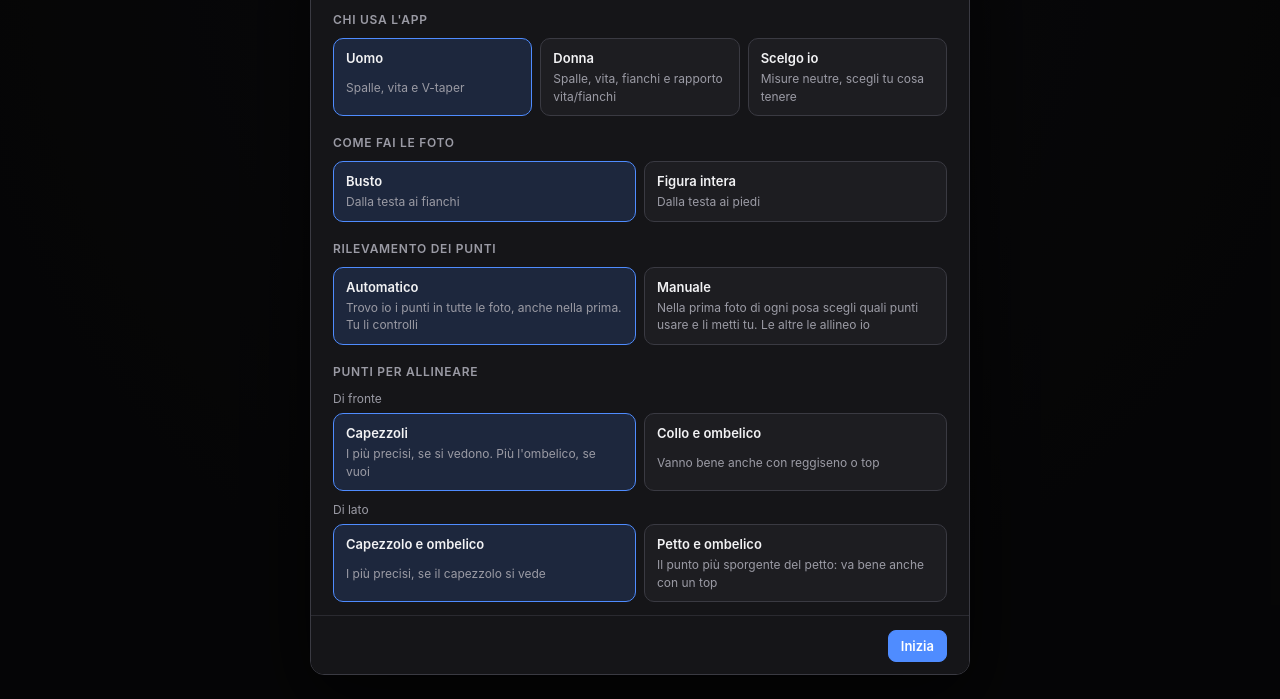
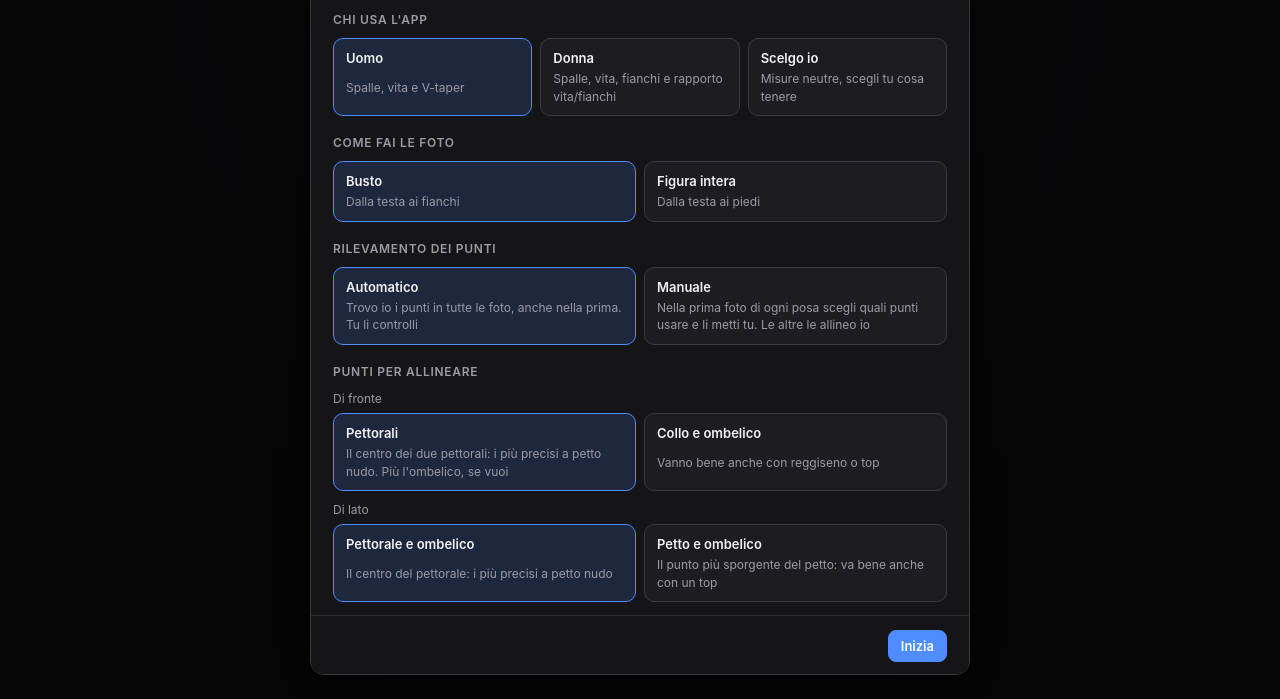
Before and after one commit to MarcoValli/FitProgress, a plain HTML site: page index.html in a window 1280 px wide. Shown: the part 101-800 px from the top of the page. Drawn offline with Linux system fonts and the light colour scheme.

Commit message:
Nomi dei punti più neutri: pettorali al posto di capezzoli

```diff
--- a/index.html
+++ b/index.html
@@ -548,14 +548,14 @@ const SETTINGS_KEY = "progressi:settings";
 const MEASURES = {
   front: {
     shoulders: { name: "Spalle", where: "il punto più largo delle spalle, sul deltoide", talk: ["spalle più larghe", "spalle più strette"] },
-    chest: { name: "Torace", where: { male: "all'altezza dei capezzoli, sotto le ascelle", female: "subito sotto il seno", custom: "sotto le ascelle, all'altezza del petto" }, talk: ["torace più largo", "torace più stretto"] },
+    chest: { name: "Torace", where: { male: "a metà dei pettorali, sotto le ascelle", female: "subito sotto il petto", custom: "sotto le ascelle, all'altezza del petto" }, talk: ["torace più largo", "torace più stretto"] },
     arm: { name: "Braccio", where: "il braccio lontano dal telefono, nel punto più largo", talk: ["braccia più grosse", "braccia più sottili"] },
     waist: { name: "Vita", where: { male: "all'altezza dell'ombelico", female: "nel punto più stretto", custom: "nel punto più stretto" }, talk: ["vita più larga", "vita più stretta"] },
     hips: { name: "Fianchi", where: "il punto più largo di fianchi e glutei", talk: ["fianchi più larghi", "fianchi più stretti"] },
     thigh: { name: "Coscia", where: "una coscia nel punto più largo, subito sotto l'inguine", talk: ["cosce più piene", "cosce più sottili"], full: true },
   },
   side: {
-    chest: { name: "Petto", where: { male: "all'altezza del capezzolo", female: "nel punto più sporgente del seno", custom: "nel punto più sporgente del petto" }, talk: ["petto più pieno", "petto più piatto"] },
+    chest: { name: "Petto", where: { male: "a metà del pettorale", female: "nel punto più sporgente del petto", custom: "nel punto più sporgente del petto" }, talk: ["petto più pieno", "petto più piatto"] },
     waist: { name: "Pancia", where: "all'altezza dell'ombelico", talk: ["pancia più in fuori", "pancia più piatta"] },
     glutes: { name: "Glutei", where: "nel punto più sporgente dei glutei", talk: ["glutei più pieni", "glutei più piatti"] },
   },
@@ -598,11 +598,11 @@ const FRAMINGS = {
   full: { label: "Figura intera", sub: "Dalla testa ai piedi" },
 };
 const SCHEMES = {
-  nipples: { label: "Capezzoli", sub: "I più precisi, se si vedono. Più l'ombelico, se vuoi" },
+  nipples: { label: "Pettorali", sub: "Il centro dei due pettorali: i più precisi a petto nudo. Più l'ombelico, se vuoi" },
   neckNavel: { label: "Collo e ombelico", sub: "Vanno bene anche con reggiseno o top" },
 };
 const SIDE_SCHEMES = {
-  nipple: { label: "Capezzolo e ombelico", sub: "I più precisi, se il capezzolo si vede" },
+  nipple: { label: "Pettorale e ombelico", sub: "Il centro del pettorale: i più precisi a petto nudo" },
   chest: { label: "Petto e ombelico", sub: "Il punto più sporgente del petto: va bene anche con un top" },
 };
 // Come si trovano i punti per allineare
@@ -657,8 +657,8 @@ function buildPoses() {
   const front = settings.scheme === "nipples"
     ? {
       align: [
-        { name: "Capezzolo a sinistra", hint: "Clicca il <b>capezzolo a sinistra</b> nella foto." },
-        { name: "Capezzolo a destra", hint: "Clicca il <b>capezzolo a destra</b> nella foto." },
+        { name: "Pettorale a sinistra", hint: "Clicca il <b>centro del pettorale a sinistra</b> nella foto." },
+        { name: "Pettorale a destra", hint: "Clicca il <b>centro del pettorale a destra</b> nella foto." },
         { name: "Ombelico", hint: "Clicca l'<b>ombelico</b>, o un neo o un tatuaggio: sempre lo stesso.", optional: true },
       ],
       targets: [body(-NIP_X, NIP_Y), body(NIP_X, NIP_Y)],
@@ -676,7 +676,7 @@ function buildPoses() {
     side: {
       label: "Di lato",
       align: [
-        settings.sideScheme === "nipple" ? { name: "Capezzolo", hint: "Clicca il <b>capezzolo</b>." }
+        settings.sideScheme === "nipple" ? { name: "Centro del pettorale", hint: "Clicca il <b>centro del pettorale</b>." }
           : { name: "Punto più sporgente del petto", hint: "Clicca il <b>punto più sporgente del petto</b>." },
         { name: "Ombelico", hint: "Clicca l'<b>ombelico</b>, o il centro dell'elastico se è coperto." },
       ],
@@ -1594,7 +1594,7 @@ function framing(p) {
   };
 }
 const pctOf = (v) => `${Math.round(v * 100)}%`;
-const Y_LABEL = { nipples: "i capezzoli", neck: "la base del collo", shoulders: "le spalle" };
+const Y_LABEL = { nipples: "i pettorali", neck: "la base del collo", shoulders: "le spalle" };
 function coachTips(p, ref) {
   const a = framing(p), r = framing(ref);
   if (!a || !r) return null;
```
